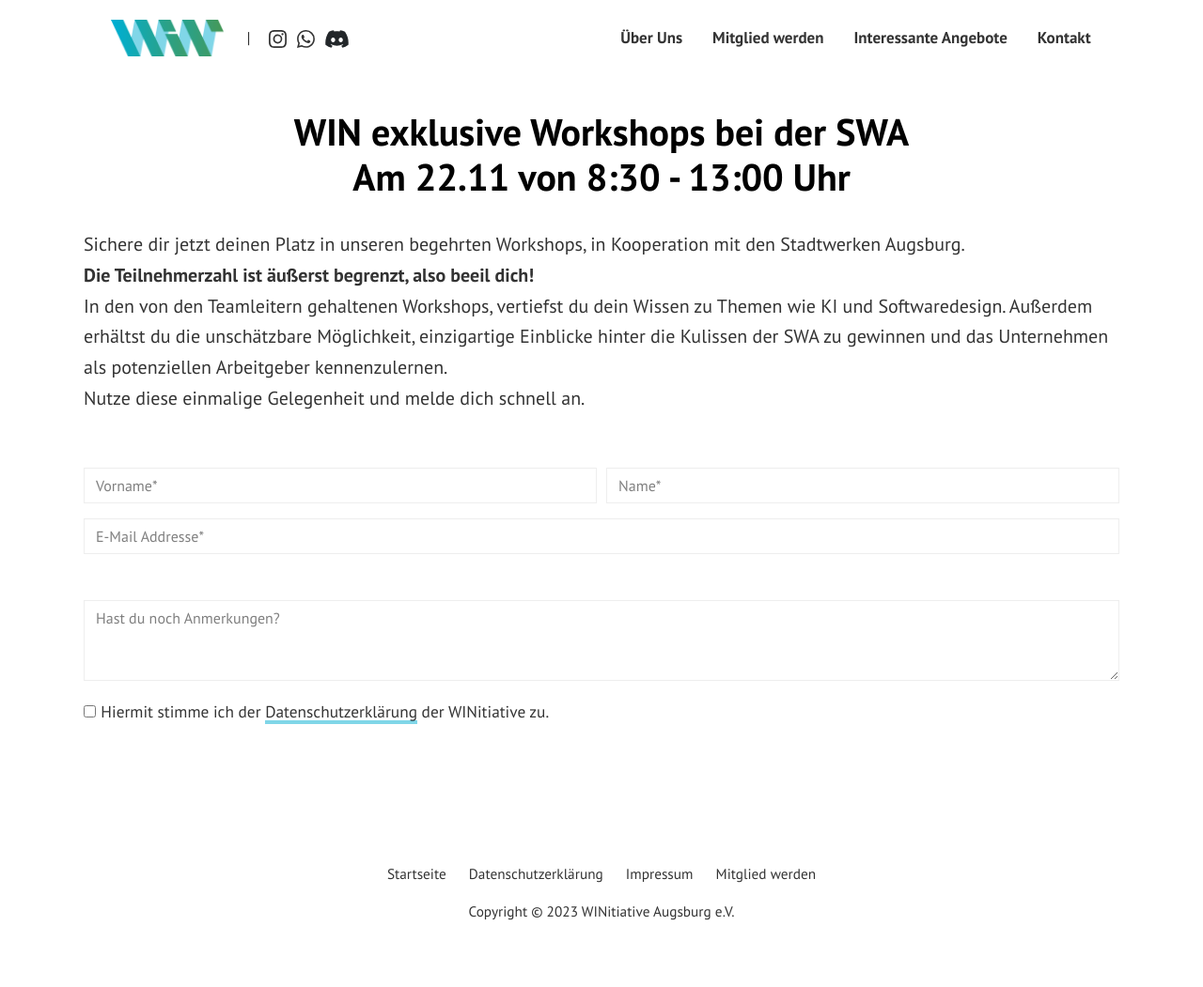
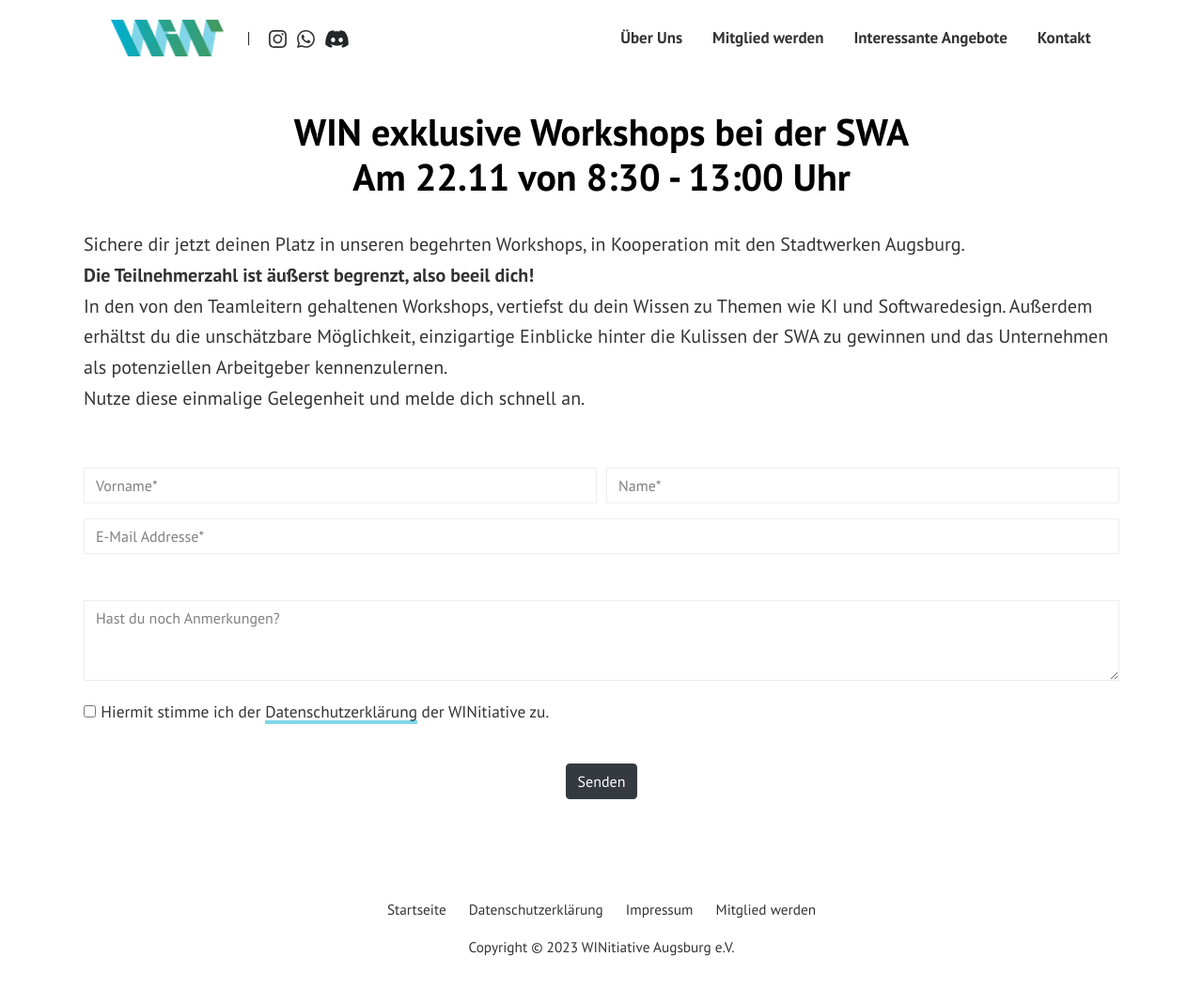
Before and after one commit to WINitiative-Augsburg-eV/webseite, a Jekyll site: the page built from pages/swa-anmeldung.html, in a window 1280 px wide and 1051 px high. Shown: the whole window at 94% size. Built offline with Jekyll 4.4.1, drawn with Linux system fonts in a browser that asks for light colours.

Commit message:
Update swa-anmeldung.html

```diff
--- a/pages/swa-anmeldung.html
+++ b/pages/swa-anmeldung.html
@@ -37,6 +37,6 @@
 <label for="pp" style="font-size: 13pt">Hiermit stimme ich der <a href="/datenschutzerklaerung" class="text-decoration-none">Datenschutzerklärung</a> der WINitiative zu.</label>
 </div>
 <br>
-<!-- <center><input class="btn btn-dark" type="submit" value="Senden"></center> -->
+<center><input class="btn btn-dark" type="submit" value="Senden"></center>
 <input type="hidden" name="_next" value="https://winitiative-augsburg.de/anmeldung-erfolgreich/">
 </form>
```
